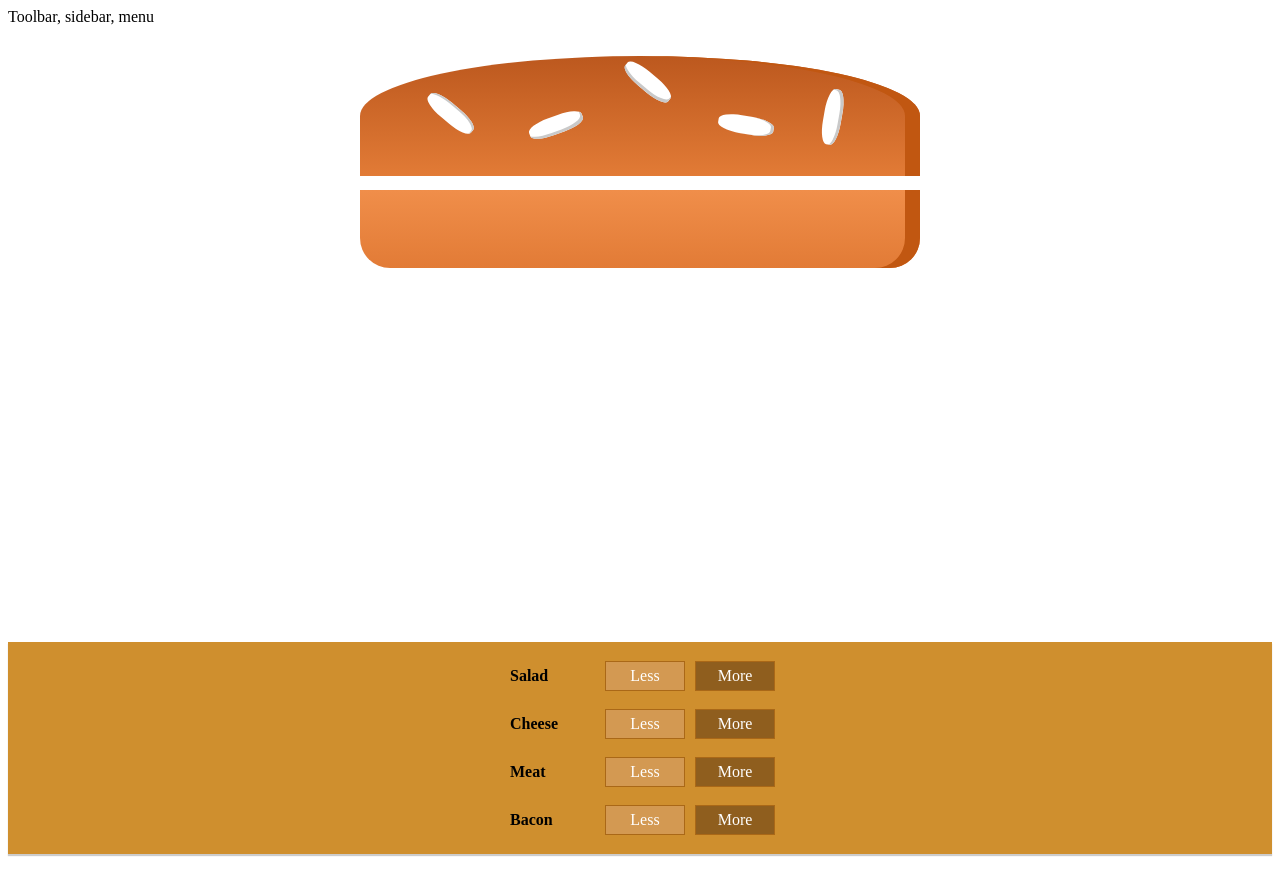
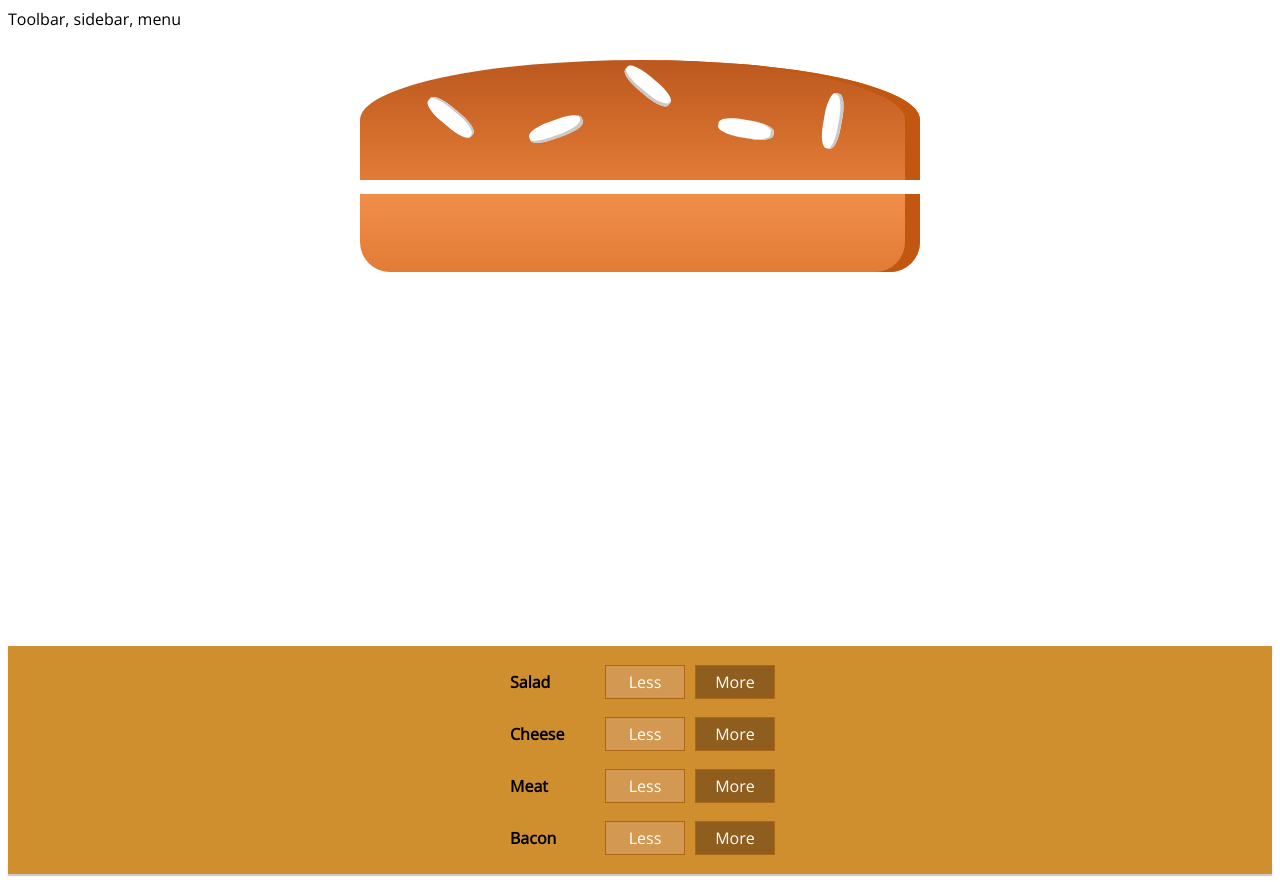
Before and after one commit to andferrario/burger-maker, a React app: page / in a window 1280 px wide. Built offline with nearby package versions, Linux system fonts and the light colour scheme.

Commit message:
changed font family

```diff
--- a/src/components/App.tsx
+++ b/src/components/App.tsx
@@ -1,7 +1,7 @@
 import React from 'react';
 import { Layout } from './Layout/Layout';
-// eslint-disable-next-line import/named
 import { BurgerMaker } from './BurgerMaker';
+import '../styles/App.css';
 
 export const App: React.FC = () => (
   <Layout>
--- /dev/null
+++ b/src/styles/App.css
@@ -0,0 +1,5 @@
+@import url('https://fonts.googleapis.com/css2?family=Open+Sans&display=swap');
+
+body, html {
+    font-family: 'Open Sans', sans-serif;
+}
```
